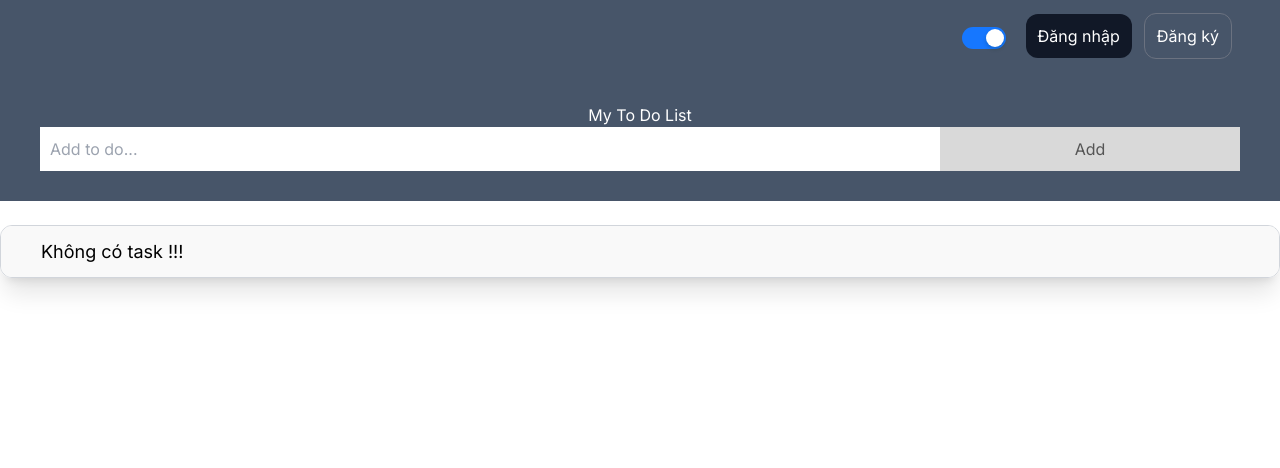
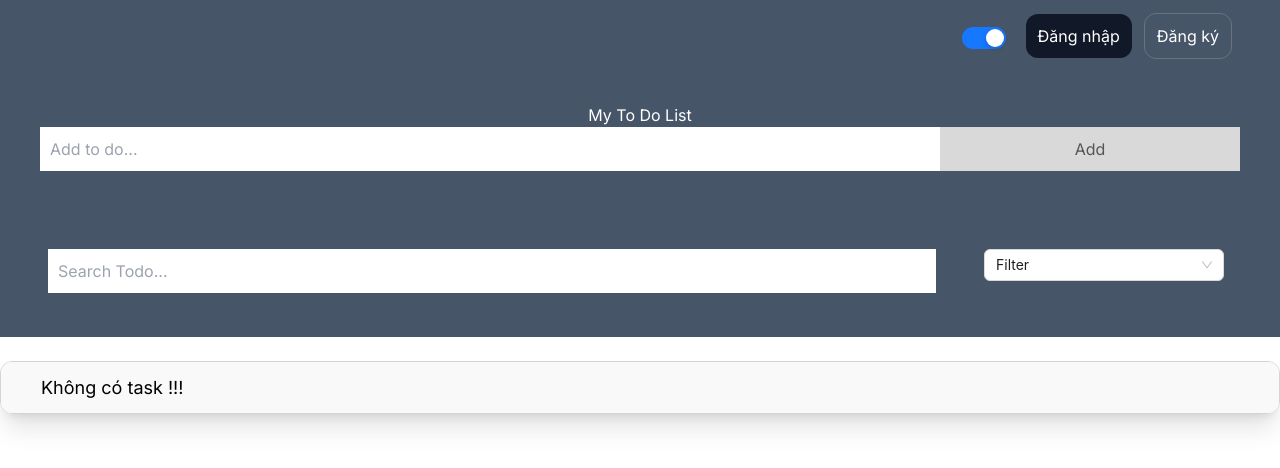
Before and after one commit to timmyokvip/next-type-todo-app, a Next.js app: page / in a window 1280 px wide. Shown: the top 468 px of the page. Built offline with nearby package versions, Linux system fonts and the light colour scheme.

Commit message:
add search, check task

```diff
--- a/src/component/HeaderTodo/HeaderTodo.tsx
+++ b/src/component/HeaderTodo/HeaderTodo.tsx
@@ -1,8 +1,7 @@
 "use client";
-// import { Select } from "antd";
+import { Select } from "antd";
 import React, { useState, KeyboardEvent } from "react";
 import { Switch } from "antd";
-
 import Link from "next/link";
 
 interface Props {
@@ -13,11 +12,22 @@ interface Props {
   updateTodo: () => void;
   enter: (e: KeyboardEvent) => void;
   inputRef: HTMLInputElement | null | any;
+  searchItem: string;
+  handleInputChange: (e: React.ChangeEvent<HTMLInputElement>) => void;
 }
 
 const HeaderTodo = (props: Props) => {
-  const { newTodo, setNewTodo, edit, addTodo, updateTodo, enter, inputRef } =
-    props;
+  const {
+    newTodo,
+    setNewTodo,
+    addTodo,
+    enter,
+    edit,
+    updateTodo,
+    inputRef,
+    searchItem,
+    handleInputChange,
+  } = props;
   const [isTheme, setIsTheme] = useState<boolean>(true);
 
   const onChange = (checked: boolean) => {
@@ -73,7 +83,8 @@ const HeaderTodo = (props: Props) => {
           </button>
         )}
       </div>
-      {/* <Select
+      <div className="p-12 ">
+        <Select
           defaultValue="Filter"
           className="mb-2 ml-12 text-left"
           style={{ width: 240 }}
@@ -82,7 +93,15 @@ const HeaderTodo = (props: Props) => {
             { value: "pending", label: "Pending" },
             { value: "done", label: "Done" },
           ]}
-      /> */}
+        />
+        <input
+          type="text"
+          placeholder="Search Todo..."
+          className="text-black"
+          value={searchItem}
+          onChange={(e) => handleInputChange(e)}
+        />
+      </div>
     </div>
   );
 };
--- a/src/component/Todo/Todo.tsx
+++ b/src/component/Todo/Todo.tsx
@@ -16,7 +16,25 @@ const Todo: FC = () => {
   const [newTodo, setNewTodo] = useState<string>("");
   const [edit, setEdit] = useState<boolean>(false);
   const [idEdit, setIdEdit] = useState<string | number>("");
+  const [searchItem, setSearchItem] = useState("");
+  const [filterTask, setFilterTask] = useState(todo);
+
   const inputRef = useRef<HTMLInputElement | null>(null);
+
+  const handleInputChange = (e: React.ChangeEvent<HTMLInputElement>) => {
+    const searchTask = e.target.value;
+    if (searchTask === "") {
+      setSearchItem("");
+      setFilterTask([]);
+      return;
+    }
+    setSearchItem(searchTask);
+
+    const filterTodo = todo.filter((item) =>
+      item.task.toLowerCase().includes(searchTask.toLowerCase())
+    );
+    setFilterTask(filterTodo);
+  };
 
   useEffect(() => {
     const todoData = localStorage.getItem("todoList");
@@ -56,7 +74,7 @@ const Todo: FC = () => {
 
     let check = true;
     todo.map((item, index) => {
-      if (item.task.includes(newTodoItem.task)) {
+      if (item.task === newTodoItem.task) {
         check = false;
         return;
       }
@@ -66,6 +84,8 @@ const Todo: FC = () => {
       if (check === true) {
         setTodo([...todo, newTodoItem]);
         setNewTodo("");
+        setSearchItem("");
+        setFilterTask([]);
         toast("Thêm todo thành công!");
         saveTodo([...todo, newTodoItem]);
         if (inputRef.current) {
@@ -74,6 +94,8 @@ const Todo: FC = () => {
       } else {
         toast.error("Đã có task này !!!");
         setNewTodo("");
+        setSearchItem("");
+        setFilterTask([]);
       }
     }
   };
@@ -113,6 +135,8 @@ const Todo: FC = () => {
           setNewTodo("");
           setEdit(false);
           toast.success("Sửa todo thành công!");
+          setSearchItem("");
+          setFilterTask([]);
           saveTodo(todo);
         }
       } else {
@@ -140,11 +164,15 @@ const Todo: FC = () => {
           if (check === true) {
             setTodo([...todo, newTodoItem]);
             setNewTodo("");
+            setSearchItem("");
+            setFilterTask([]);
             toast("Thêm todo thành công!");
             saveTodo([...todo, newTodoItem]);
           } else {
             toast.error("Đã có task này !!!");
             setNewTodo("");
+            setSearchItem("");
+            setFilterTask([]);
           }
         }
       }
@@ -180,6 +208,8 @@ const Todo: FC = () => {
     setNewTodo("");
     setEdit(false);
     toast.success("Sửa todo thành công!");
+    setSearchItem("");
+    setFilterTask([]);
     saveTodo(todo);
   };
 
@@ -192,6 +222,8 @@ const Todo: FC = () => {
     });
     setTodo(updatedTodos);
     saveTodo(updatedTodos);
+    setSearchItem("");
+    setFilterTask([]);
   };
 
   const deleteTodo = (id: string | number) => {
@@ -200,6 +232,8 @@ const Todo: FC = () => {
     toast.info("Xóa todo thành công!");
     setNewTodo("");
     setEdit(false);
+    setSearchItem("");
+    setFilterTask([]);
     saveTodo(updatedTodos);
   };
 
@@ -213,12 +247,15 @@ const Todo: FC = () => {
         updateTodo={updateTodo}
         enter={enter}
         inputRef={inputRef}
+        searchItem={searchItem}
+        handleInputChange={handleInputChange}
       />
       <TodoItem
         todo={todo}
         editTodo={editTodo}
         doneTodo={doneTodo}
         deleteTodo={deleteTodo}
+        filterTask={filterTask}
       />
       <ToastContainer autoClose={3000} />
     </div>
--- a/src/component/TodoItem/TodoItem.tsx
+++ b/src/component/TodoItem/TodoItem.tsx
@@ -8,10 +8,11 @@ interface Props {
   editTodo: (id: string | number, item: string) => void;
   doneTodo: (id: string | number) => void;
   deleteTodo: (id: string | number) => void;
+  filterTask: TodoItems[];
 }
 
 const TodoItem = (props: Props) => {
-  const { todo, editTodo, doneTodo, deleteTodo } = props;
+  const { todo, editTodo, doneTodo, deleteTodo, filterTask } = props;
   const [page, setPage] = useState(2);
   const [totalPages, setTotalPages] = useState(30);
 
@@ -21,7 +22,42 @@ const TodoItem = (props: Props) => {
         id="myUL "
         className="listtodo w-[1280px] m-auto mt-6 border border-gray-300 rounded-xl shadow-xl overflow-hidden"
       >
-        {todo.map((item, index) => {
+        {filterTask && filterTask.length > 0
+          ? filterTask.map((item, index) => {
+              return (
+                <li
+                  key={item.id}
+                  className={
+                    item.completed === true
+                      ? "flex justify-between checked"
+                      : "flex justify-between"
+                  }
+                >
+                  {item.task}
+                  <div>
+                    <Button
+                      className="bg-yellow-500 text-white"
+                      onClick={() => editTodo(item.id, item.task)}
+                    >
+                      Edit
+                    </Button>
+                    <Button
+                      className="bg-blue-500 text-white mx-6"
+                      onClick={() => doneTodo(item.id)}
+                    >
+                      Done
+                    </Button>
+                    <Button
+                      className="text-white bg-red-600"
+                      onClick={() => deleteTodo(item.id)}
+                    >
+                      Delete
+                    </Button>
+                  </div>
+                </li>
+              );
+            })
+          : todo.map((item, index) => {
               return (
                 <li
                   key={item.id}
```
Also changed, not shown: 1 other file (tests, documents, lock files or other folders). Lines whose indentation alone changed are shown as unchanged.
